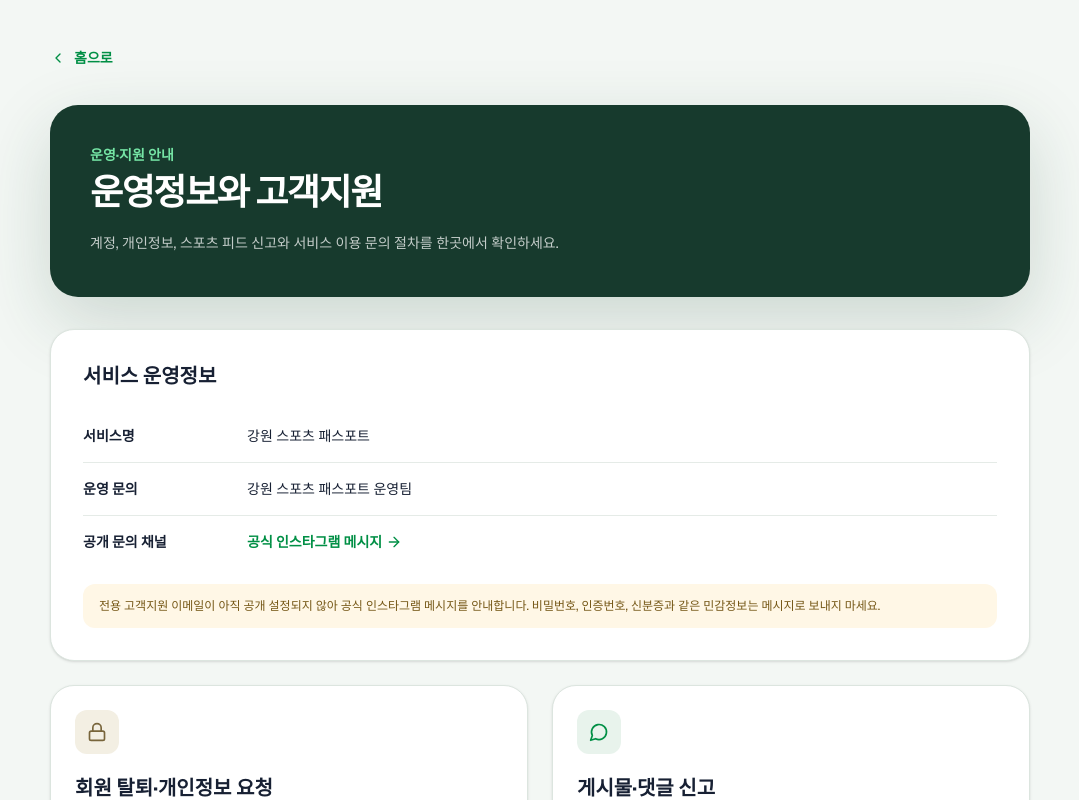
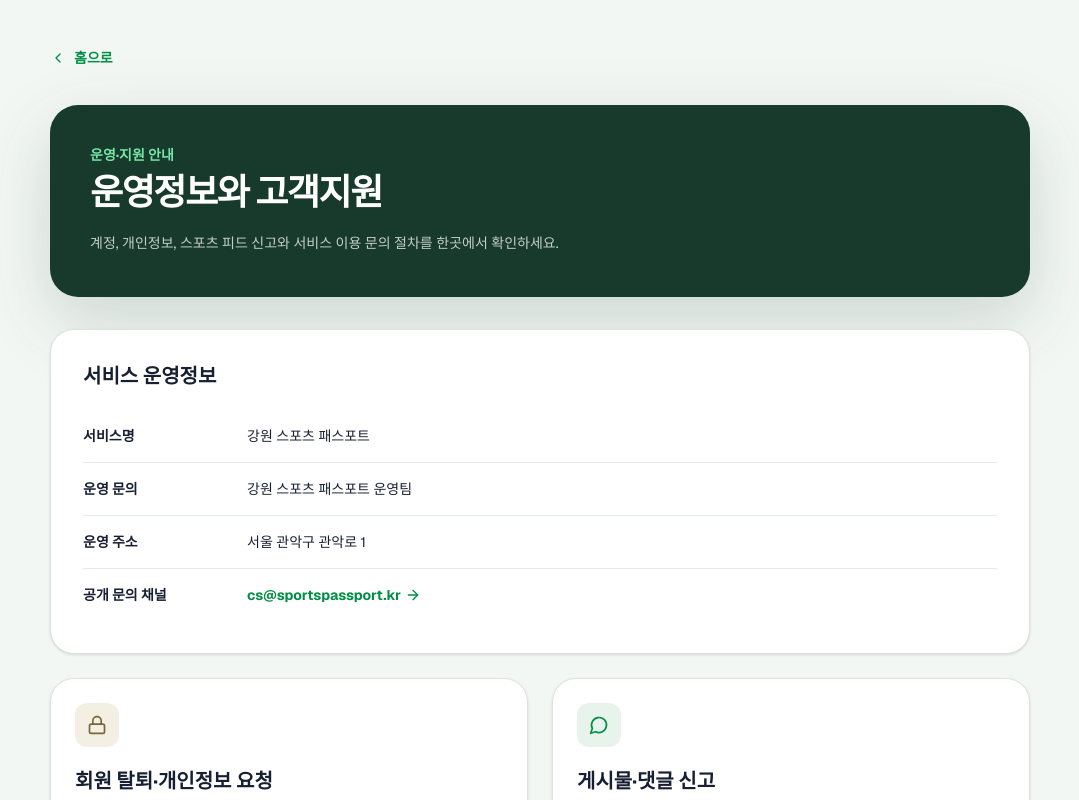
Before and after one commit to snupels/snupel, a Next.js app: page /support in a window 1280 px wide. Shown: the top 800 px of the page, without its empty margins (100-1179 px from the left). Built offline with nearby package versions, Linux system fonts and the light colour scheme.

Commit message:
fix: address site trust review findings

```diff
--- a/components/CommunityPage.tsx
+++ b/components/CommunityPage.tsx
@@ -35,10 +35,7 @@ function readBlockedUserIds() {
   try {
     const parsed = JSON.parse(localStorage.getItem(BLOCKED_USERS_KEY) ?? "[]");
     return Array.isArray(parsed) ? parsed.filter((id): id is number => Number.isInteger(id) && id > 0) : [];
-  } catch {
-    localStorage.removeItem(BLOCKED_USERS_KEY);
-    return [];
-  }
+  } catch { return []; }
 }
 
 function CommunityPageContent() {
@@ -237,8 +234,12 @@ function CommunityPageContent() {
     if (!window.confirm(`${name}님의 게시물을 이 브라우저에서 숨길까요? 다른 기기에는 적용되지 않습니다.`)) return;
     const next = [...new Set([...blockedUserIds, id])];
     setBlockedUserIds(next);
-    localStorage.setItem(BLOCKED_USERS_KEY, JSON.stringify(next));
-    setActionMessage(`${name}님의 게시물을 이 브라우저에서 숨겼습니다. 브라우저 저장정보를 삭제하면 다시 표시됩니다.`);
+    try {
+      localStorage.setItem(BLOCKED_USERS_KEY, JSON.stringify(next));
+      setActionMessage(`${name}님의 게시물을 이 브라우저에서 숨겼습니다. 브라우저 저장정보를 삭제하면 다시 표시됩니다.`);
+    } catch {
+      setActionMessage(`${name}님의 게시물을 현재 화면에서 숨겼습니다. 브라우저 저장소를 사용할 수 없어 새로고침하면 다시 표시됩니다.`);
+    }
   }
 
   return (
--- a/lib/serviceInfo.ts
+++ b/lib/serviceInfo.ts
@@ -6,9 +6,9 @@ const configuredPrivacyOfficer = process.env.NEXT_PUBLIC_PRIVACY_OFFICER?.trim()
 export const SERVICE_INFO = {
   name: "강원 스포츠 패스포트",
   operatorName: configuredOperatorName || "강원 스포츠 패스포트 운영팀",
-  operatorAddress: configuredOperatorAddress || null,
+  operatorAddress: configuredOperatorAddress || "서울 관악구 관악로 1",
   privacyOfficer: configuredPrivacyOfficer || "개인정보 보호 담당자",
-  supportEmail: configuredSupportEmail || null,
+  supportEmail: configuredSupportEmail || "cs@sportspassport.kr",
   instagramUrl: "https://www.instagram.com/gangwonsportspassport/",
   policyEffectiveDate: "2026년 9월 15일",
 } as const;
--- a/package.json
+++ b/package.json
@@ -5,7 +5,7 @@
   "scripts": {
     "dev": "next dev",
     "build": "next build",
-    "test": "tsc --noEmit",
+    "test": "tsc --noEmit && node --test tests/*.cjs",
     "lint": "eslint"
   },
   "dependencies": {
--- a/tests/site-trust-ux.cjs
+++ b/tests/site-trust-ux.cjs
@@ -22,6 +22,8 @@ assert.ok(map.includes("상세정보 보기"));
 
 const community = read("components/CommunityPage.tsx");
 assert.ok(community.includes("BLOCKED_USERS_KEY"));
+assert.ok(community.includes("catch { return []; }"));
+assert.ok(community.includes("브라우저 저장소를 사용할 수 없어"));
 assert.ok(community.includes("게시물 #{post.id} 신고 안내"));
 assert.ok(community.includes("이 사용자의 게시물 숨기기"));
 assert.ok(community.includes("댓글 ${comment.id} 신고 안내"));
@@ -30,6 +32,9 @@ const footer = read("components/SiteFooter.tsx");
 assert.ok(footer.includes("운영정보와 고객지원"));
 assert.ok(footer.includes("회원 탈퇴·개인정보 요청"));
 assert.ok(footer.includes("게시물·댓글 신고"));
+const serviceInfo = read("lib/serviceInfo.ts");
+assert.ok(serviceInfo.includes('"서울 관악구 관악로 1"'));
+assert.ok(serviceInfo.includes('"cs@sportspassport.kr"'));
 
 const support = read("components/SupportPage.tsx");
 const privacy = read("components/PrivacyPolicyPage.tsx");
```
